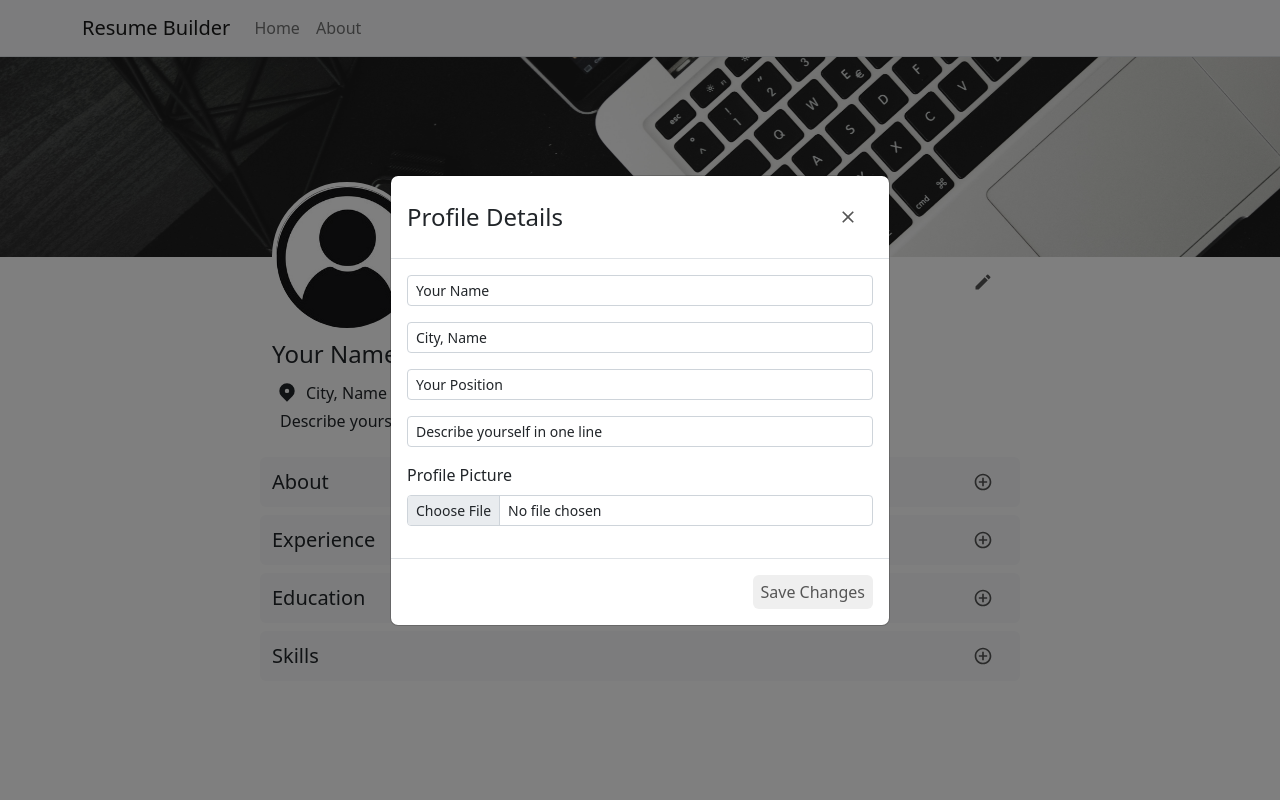
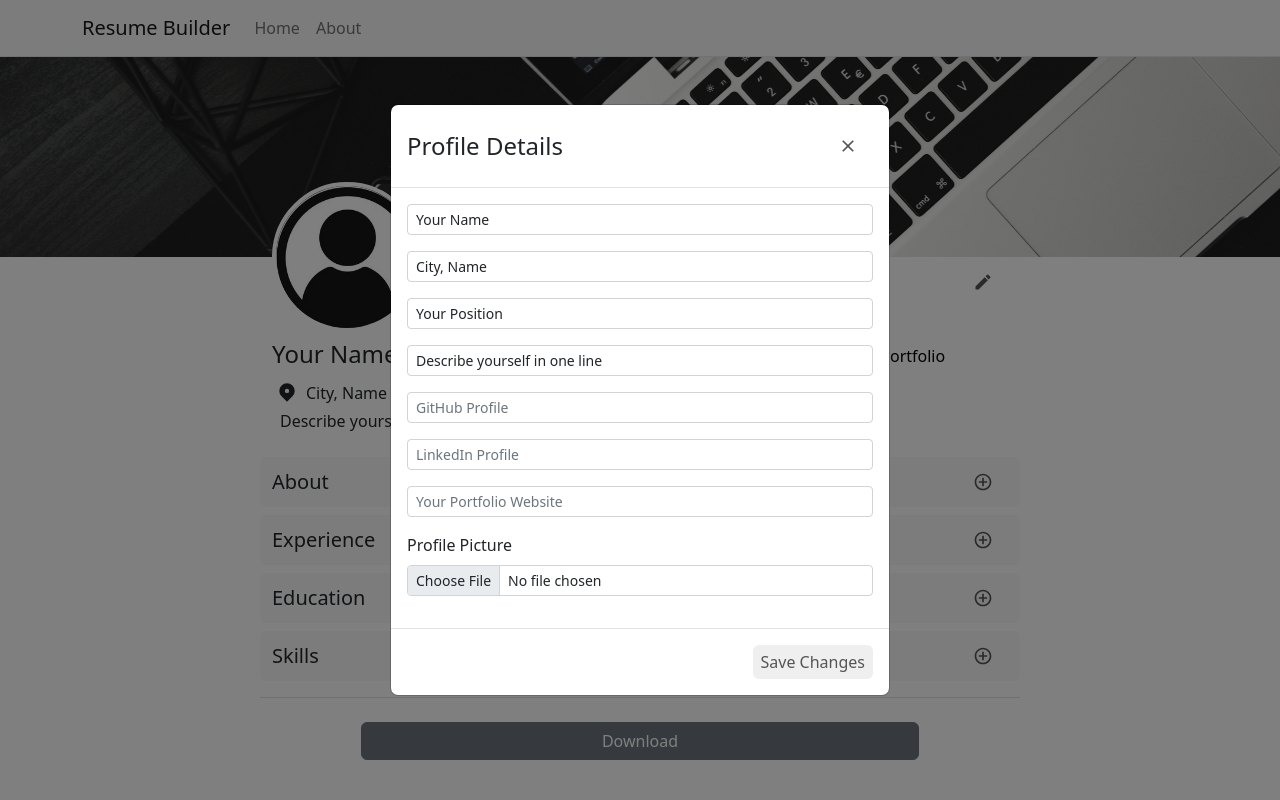
Before and after one commit to WarnerDemon/Resume-Builder, a React (Create React App) app: page / in a window 1280 px wide. Both pictures are taken after a click on the icon 983 px from the left and 282 px from the top of the page. Shown: the top 800 px of the page. Built offline with nearby package versions, Linux system fonts and the light colour scheme.

Commit message:
UI Changes

```diff
--- a/src/components/Education.js
+++ b/src/components/Education.js
@@ -20,6 +20,7 @@ function Education() {
       id: "",
       institute: "",
       degree: "",
+      grade: "",
       fieldOfStudy: "",
       startYear: "",
       endYear: "",
@@ -39,6 +40,7 @@ function Education() {
     id: "",
     institute: "",
     degree: "",
+    grade: "",
     fieldOfStudy: "",
     startYear: "",
     endYear: "",
@@ -76,6 +78,7 @@ function Education() {
         id: "",
         institute: "",
         degree: "",
+        grade: "",
         fieldOfStudy: "",
         startYear: "",
         endYear: "",
@@ -116,12 +119,12 @@ function Education() {
                   <div className="px-3">
                     <h5 className="m-0">{item.institute}</h5>
                     <p className="text-muted m-0">{item.degree} • {item.fieldOfStudy}</p>
-                    <p className="text-muted">{item.startYear} - {item.endYear}</p>
+                    <p className="text-muted">{item.startYear} - {item.endYear} • Grade: {item.grade}</p>
                   </div>
 
                 </Col>
                 <Col md={2}>
-                  <div className="d-flex flex-wrap">
+                  <div className="d-flex flex-wrap justify-content-end">
                       <MdEdit size={30} className="rounded edit" onClick={() => {handleEdit(id)}}/>
                       <MdDelete size={30} className="rounded edit" onClick={() => {handleAlert(id)}}/>
 
@@ -194,6 +197,10 @@ function Education() {
               </Row>
 
             </Form.Group>
+            <Form.Group className="mb-3">
+              <Form.Label>Grade</Form.Label>
+              <Form.Control required type="text" name="grade" size="sm" placeholder="Ex: 8.5/10 CGPA" value={form.grade} onChange={handleForm} />
+            </Form.Group>
             <button type="submit" className="rounded edit px-2">
               Save Changes
             </button>
--- a/src/components/Experience.js
+++ b/src/components/Experience.js
@@ -3,7 +3,6 @@ import Row from 'react-bootstrap/Row';
 import Col from 'react-bootstrap/Col';
 import { MdAddCircleOutline, MdEdit, MdClose, MdDelete } from 'react-icons/md';
 import { HiOfficeBuilding } from 'react-icons/hi';
-import { FaReact } from 'react-icons/fa';
 import Modal from 'react-bootstrap/Modal';
 import Form from 'react-bootstrap/Form';
 import { ImCheckmark, ImCross } from 'react-icons/im'
@@ -124,7 +123,7 @@ function Experience() {
           list.map((item,id) => {
               return (
                 <Row className="border-bottom pt-3" key={id}>
-                  <Col md={6} className="d-flex justify-content-start">
+                  <Col md={10} className="d-flex justify-content-start">
                     <HiOfficeBuilding size={50} className="rounded color-blue bg-grey shadow-sm p-1" />
                     <div className="px-3">
                       <h5 className="m-0">{item.title}</h5>
@@ -134,16 +133,8 @@ function Experience() {
                     </div>
 
                   </Col>
-                  <Col md={4}>
-                    <h5>Skills</h5>
-                    <div className="d-flex flex-wrap">
-                      <p className="tag rounded "><FaReact /> React</p>
-                      <p className="tag rounded "><FaReact /> React</p>
-
-                    </div>
-                  </Col>
                   <Col md={2}>
-                    <div className="d-flex flex-wrap">
+                    <div className="d-flex flex-wrap justify-content-end">
                       <MdEdit size={30} className="rounded edit" onClick={() => {handleEdit(id)}}/>
                       <MdDelete size={30} className="rounded edit" onClick={() => {handleAlert(id)}}/>
                     </div>
--- a/src/components/Footer.js
+++ b/src/components/Footer.js
@@ -3,7 +3,7 @@ import Container from 'react-bootstrap/Container';
 
 function Footer() {
   return (
-    <Container fluid  className="border-top mt-5 text-center bg-light text-dark py-3">
+    <Container fluid  className="border-top mt-2 text-center bg-light text-dark py-3">
         <p className="m-0">Resume Builder</p>
     </Container>
   )
--- a/src/components/Profile.js
+++ b/src/components/Profile.js
@@ -3,6 +3,7 @@ import Row from 'react-bootstrap/Row';
 import Col from 'react-bootstrap/Col';
 import {MdEdit, MdClose} from 'react-icons/md';
 import {HiLocationMarker,HiOfficeBuilding} from 'react-icons/hi';
+import { BsGithub, BsLinkedin, BsGlobe} from 'react-icons/bs';
 import Modal from 'react-bootstrap/Modal';
 import Form from 'react-bootstrap/Form';
 
@@ -15,6 +16,9 @@ function Profile() {
     const [profile,setProfile] = useState({
         name: "Your Name",
         location: "City, Name",
+        github: "",
+        linkedin: "",
+        website: "",
         position: "Your Position",
         tagline: "Describe yourself in one line"
     })
@@ -44,16 +48,24 @@ function Profile() {
             </Col>
         </Row>
         <Row className="justify-content-center mt-2">
-            <Col md={8} sm={12}>
-                <h4>{profile.name}</h4>
+            <Col md={4} sm={6}>
+                <Col>
+                    <h4>{profile.name}</h4>
+                </Col>
+                <Col className="d-flex justify-content-start">
+                    <HiLocationMarker size={30} className="p-1"/><p className="p-1 m-0">{profile.location}</p>
+                    <HiOfficeBuilding size={30} className="p-1"/><p className="p-1 m-0">{profile.position}</p>
+                </Col>
+                <Col>
+                    <p className="px-2">{profile.tagline}</p>
+                </Col>
             </Col>
-            <Col md={8} sm={12} className="d-flex justify-content-start">
-                <HiLocationMarker size={30} className="p-1"/><p className="p-1 m-0">{profile.location}</p>
-                <HiOfficeBuilding size={30} className="p-1"/><p className="p-1 m-0">{profile.position}</p>
+            <Col md={4} sm={6} className="d-flex justify-content-start">
+                    <BsGithub size={30} className="p-1"/><p className="p-1 m-0"><a className="text-decoration-none text-black" href={profile.github} rel="noreferrer" target="_blank">GitHub</a></p>
+                    <BsLinkedin size={30} className="p-1"/><p className="p-1 m-0"><a className="text-decoration-none text-black" href={profile.linkedin} rel="noreferrer" target="_blank">LinkedIn</a></p>
+                    <BsGlobe size={30} className="p-1"/><p className="p-1 m-0"><a className="text-decoration-none text-black" href={profile.website} rel="noreferrer" target="_blank">Portfolio</a></p>
             </Col>
-            <Col md={8} sm={12}>
-                <p className="px-2">{profile.tagline}</p>
-            </Col>
+
         </Row>
         <Modal show={show} onHide={handleClose} centered>
             <Modal.Header>
@@ -75,6 +87,15 @@ function Profile() {
                     <Form.Group className="mb-3">
                         <Form.Control type="text" name="tagline" size="sm" placeholder="Describe yourself in one line" value={profile.tagline} onChange={handleProfile}/>
                     </Form.Group>
+                    <Form.Group className="mb-3">
+                        <Form.Control type="text" name="github" size="sm" placeholder="GitHub Profile" value={profile.github} onChange={handleProfile}/>
+                    </Form.Group>
+                    <Form.Group className="mb-3">
+                        <Form.Control type="text" name="linkedin" size="sm" placeholder="LinkedIn Profile" value={profile.linkedin} onChange={handleProfile}/>
+                    </Form.Group>
+                    <Form.Group className="mb-3">
+                        <Form.Control type="text" name="website" size="sm" placeholder="Your Portfolio Website" value={profile.website} onChange={handleProfile}/>
+                    </Form.Group>
                     <Form.Group controlId="formFileSm" className="mb-3">
                         <Form.Label>Profile Picture</Form.Label>
                         <Form.Control type="file" size="sm" onChange={handleFile}/>
--- a/src/components/Resume.js
+++ b/src/components/Resume.js
@@ -23,6 +23,12 @@ function Resume() {
 
         <Skills></Skills>
 
+
+
+        <div className="d-grid col-6 mx-auto my-4">
+          <button className="btn btn-secondary" type="button">Download</button>
+        </div>
+
       </Container>
     </Fragment>
   )
--- a/src/components/Skills.js
+++ b/src/components/Skills.js
@@ -8,8 +8,8 @@ import { ImCheckmark, ImCross } from 'react-icons/im'
 
 function Skills() {
 
-  const [ skills, setSkills] = useState([]);
-  const [ show, setShow] = useState(false);
+  const [skills, setSkills] = useState([]);
+  const [show, setShow] = useState(false);
   const [Alert, setAlert] = useState(false);
   const [deleteId, setDeleteId] = useState(null);
 
@@ -21,7 +21,7 @@ function Skills() {
   const [isEdit, setIsEdit] = useState(false);
   const [validated, setValidated] = useState(false);
 
-  const [ input, setInput] = useState("")
+  const [input, setInput] = useState("")
   const handleInput = (e) => {
     setInput(e.target.value)
   }
@@ -29,12 +29,12 @@ function Skills() {
   const handleSkills = (e) => {
     e.preventDefault();
     const valid = e.currentTarget;
-    if(!valid.checkValidity()){
+    if (!valid.checkValidity()) {
       setValidated(true);
     }
-    else{
+    else {
       setIsEdit(true);
-      setSkills([...skills,input]);
+      setSkills([...skills, input]);
       setInput("");
     }
   }
@@ -48,7 +48,7 @@ const handleDelete = (id) => {
     skills.splice(id, 1);
     setSkills(skills);
     setAlert(false);
-  if(skills.length == 0){
+    if (skills.length == 0) {
       setIsEdit(false);
     }
   }
@@ -61,11 +61,11 @@ const handleDelete = (id) => {
         {isEdit && <MdEdit size={30} className="rounded edit" onClick={handleShow} />}
       </Col>
       <Col md={8} sm={12}>
-        <Row className="pt-3">
+        <Row className="border-bottom pt-3">
           <Col md={12} className="d-flex flex-wrap">
             {
-            skills.map((items,id) => {
-                return(
+              skills.map((items, id) => {
+                return (
                   <p className="technology rounded" key={id}>{items}</p>
                 )
               })
@@ -73,7 +73,6 @@ const handleDelete = (id) => {
 
 
           </Col>
-
         </Row>
 
       </Col>
@@ -84,19 +83,20 @@ const handleDelete = (id) => {
         </Modal.Header>
 
         <Modal.Body>
-          <Form  noValidate validated={validated} className="d-flex align-item-start mb-2" onSubmit={handleSkills}>
+          <Form noValidate validated={validated} className="d-flex align-item-start mb-2" onSubmit={handleSkills}>
             <Form.Group className="">
-              <Form.Control required type="text" size="sm" placeholder="Enter Skill" value={input} onChange={handleInput}/>
+              <Form.Control required type="text" size="sm" placeholder="Enter Skill" value={input} onChange={handleInput} />
             </Form.Group>
             <button type="submit" className="rounded edit m-0 mx-2">
               Add Skill
             </button>
           </Form>
+          <hr></hr>
           <div className="d-flex flex-wrap">
             {
-              skills.map((items,id) => {
-                  return(
-                    <p key={id} className="technology rounded ">{items} &nbsp; <MdOutlineCancel className="delete rounded" onClick={() => {handleAlert(id)}}/></p>
+              skills.map((items, id) => {
+                return (
+                  <p key={id} className="technology rounded ">{items} &nbsp; <MdOutlineCancel className="delete rounded" onClick={() => { handleAlert(id) }} /></p>
                 )
               })
             }
@@ -107,7 +107,7 @@ const handleDelete = (id) => {
       <Modal show={Alert} onHide={handleAlertClose} className="text-center" size="sm" centered>
         <Modal.Body>
           <h4>Are you sure ?</h4>
-          <ImCheckmark size={30} className="rounded edit" onClick={() => {handleDelete(deleteId)}}/>
+          <ImCheckmark size={30} className="rounded edit" onClick={() => { handleDelete(deleteId) }} />
           <ImCross size={25} className="rounded edit" onClick={handleAlertClose} />
         </Modal.Body>
       </Modal>
```
Also changed, not shown: src/App.js (line endings or trailing spaces). Lines whose indentation alone changed are shown as unchanged.
